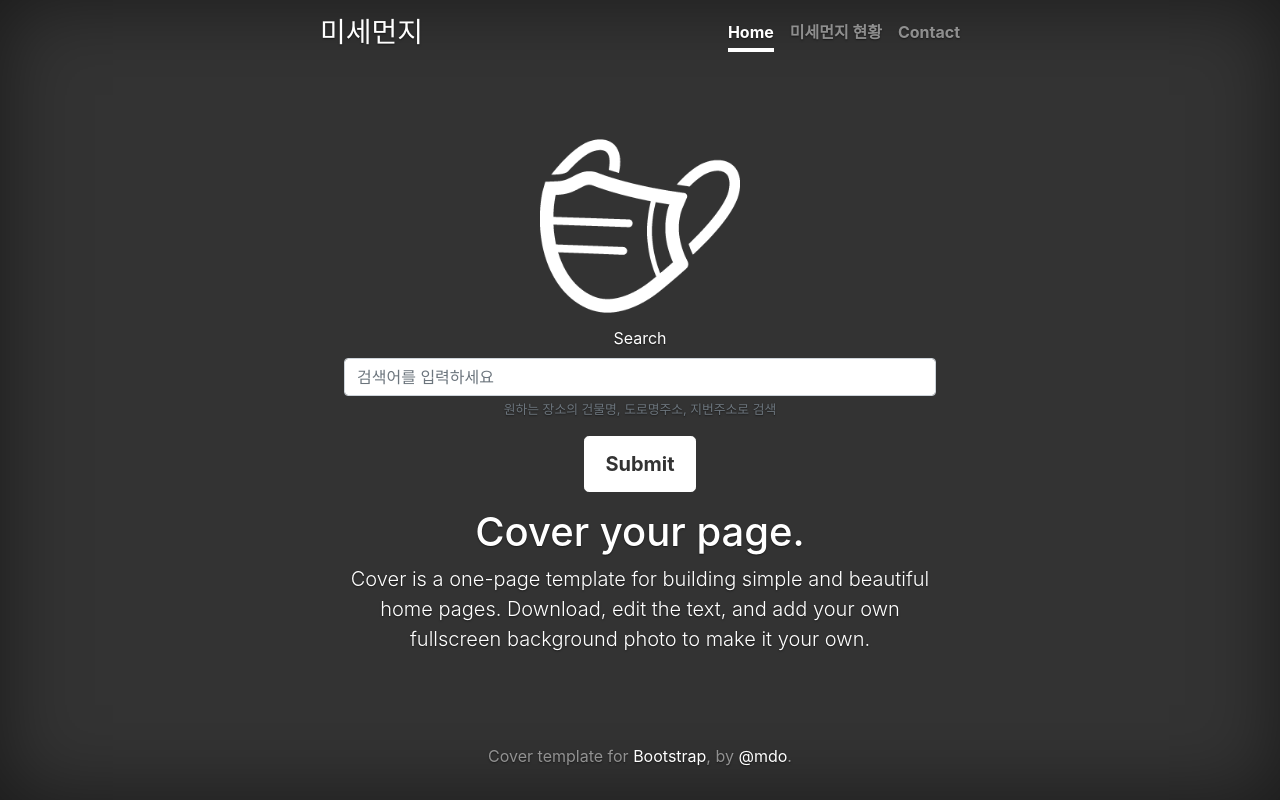
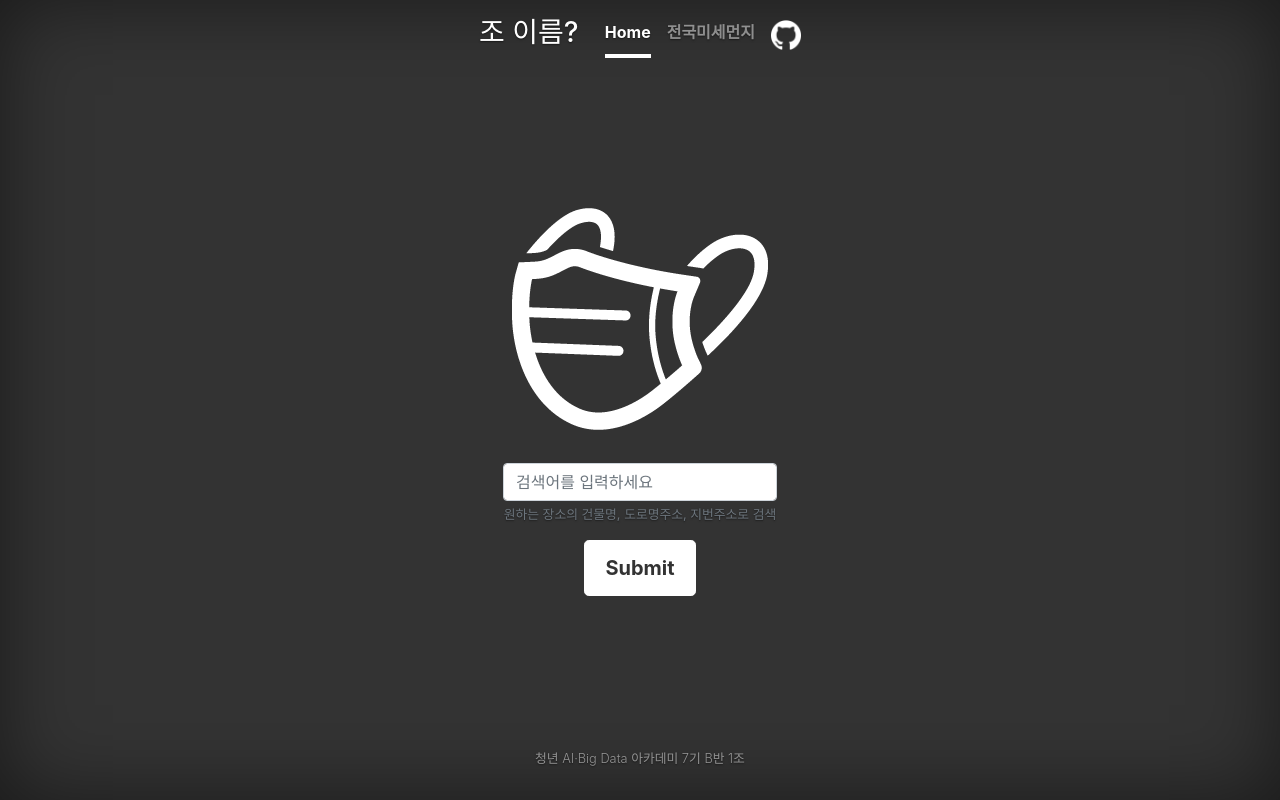
Before and after one commit to YEEN6/dust, a Flask app: page /index in a window 1280 px wide. Run offline with Flask 2, Linux system fonts and the light colour scheme; some libraries are stand-ins or nearby versions.

Commit message:
ui draft, start to create team profile

```diff
--- a/templates/index.html
+++ b/templates/index.html
@@ -21,29 +21,22 @@
     <div class="cover-container d-flex h-100 p-3 mx-auto flex-column">
       <header class="masthead mb-auto">
         <div class="inner">
-          <h3 class="masthead-brand">미세먼지</h3>
+          <h3 class="masthead-brand">조 이름?</h3>
           <nav class="nav nav-masthead justify-content-center">
-            <a class="nav-link active" href="#">Home</a>
-            <a class="nav-link" href="#">미세먼지 현황</a>
-            <a class="nav-link" href="#">Contact</a>
+            <a class="nav-link active" href="/index">Home</a>
+            <a class="nav-link" href="https://www.airkorea.or.kr/web">전국미세먼지</a>
+            <a class="nav-link" href="https://github.com/YEEN6/dust"><img src="static/images/gitlogo.png" width = "30px"></a>
           </nav>
         </div>
       </header>
 
 
       <!-- logo -->
-
       <main role="main" class="inner cover">
-        <img src="static/images/maskIcon.png" width = "200">
-
-
+        <p><img src="static/images/maskIcon.png" class="img-fluid" alt="Responsive image"></p>
         <!-- search form -->
-
-
-
         <form action="{{ url_for('getLocationList') }}" method="post" >
             <div class="form-group">
-                <label for="searchInput">Search</label>
                 <input type="search" class="form-control" name="searchInput" id="searchInput" aria-describedby="searchHelp" placeholder="검색어를 입력하세요">
                 <small id="searchHelp" class="form-text text-muted">원하는 장소의 건물명, 도로명주소, 지번주소로 검색</small>
             </div>
@@ -53,29 +46,21 @@
         <p class="lead"></p>
         {% block content %}
         {% endblock %}
-        <h1 class="cover-heading">Cover your page.</h1>
-        <p class="lead">Cover is a one-page template for building simple and beautiful home pages. Download, edit the text, and add your own fullscreen background photo to make it your own.</p>
-        <p class="lead">
         </p>
         <!-- end of logo and search form -->
 
 
 
         <!-- show search result page -->
-
         <article>
           {% block article %}  {% endblock %}
         </article>
-
-
-       <!-- end of showing search reuslt page -->
-
-
+        <!-- end of showing search reuslt page -->
       </main>
 
       <footer class="mastfoot mt-auto">
         <div class="inner">
-          <p>Cover template for <a href="https://getbootstrap.com/">Bootstrap</a>, by <a href="https://twitter.com/mdo">@mdo</a>.</p>
+          <p><small class="form-text text-center font-weight-light">청년 AI·Big Data 아카데미 7기 B반 1조</small></p>
         </div>
       </footer>
     </div>
```
Also changed, not shown: templates/info.html (+18 -8 lines), static/images/KF80.png, static/images/KF94.png, static/images/gitlogo.png (added).
